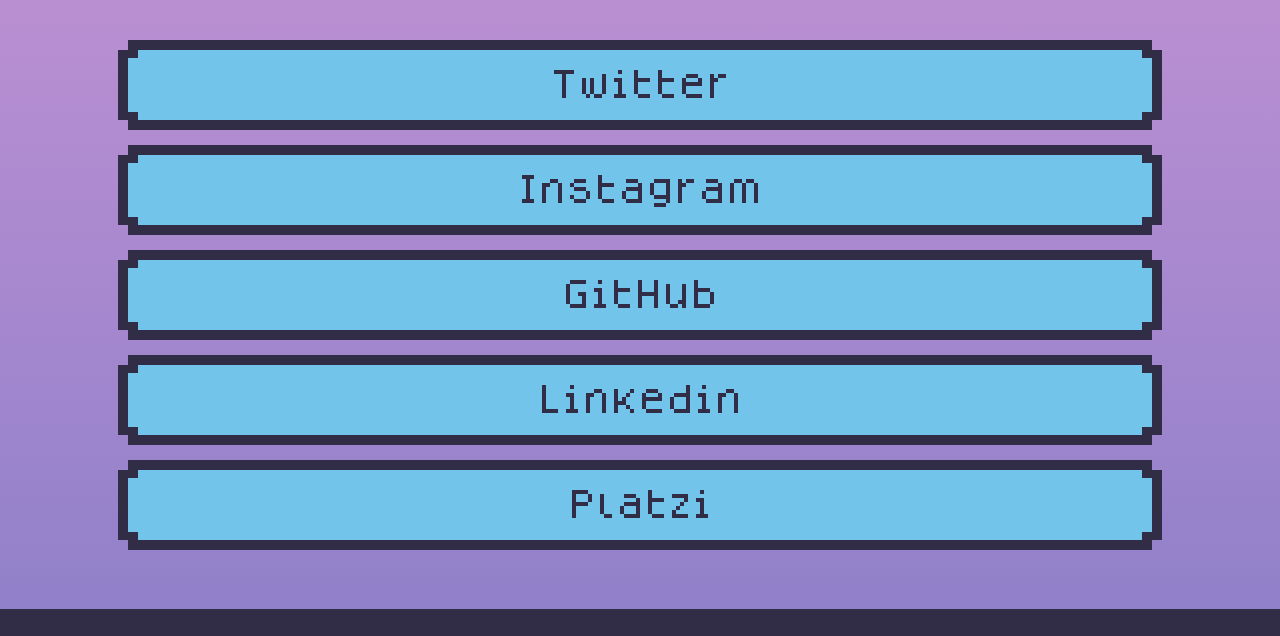
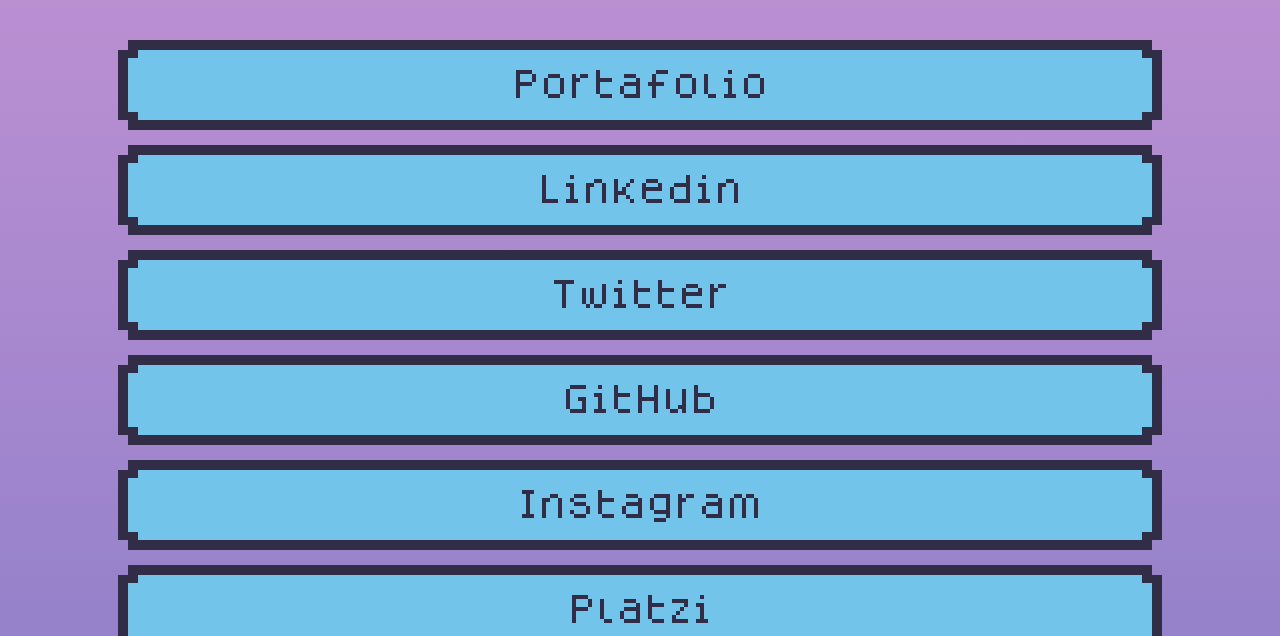
Before and after one commit to frangardev/redes, a website built with webpack: page public/index.html in a window 1280 px wide. Shown: the part 144-780 px from the top of the page. Built offline with nearby package versions, Linux system fonts and the light colour scheme; files whose address does not match are found by name.

Commit message:
Agregué mi portafolio a los links y una nueva fuente opcional

```diff
--- a/SRC/index.js
+++ b/SRC/index.js
@@ -1,9 +1,10 @@
 import './styles/main.css'
 const misRedes = [
+    {name : 'Portafolio', url: 'https://frangardev.com'},
+    {name : 'Linkedin', url: 'https://www.linkedin.com/in/frangardev/'},
     {name : 'Twitter', url: 'https://twitter.com/frangardev'},
+    {name : 'GitHub', url: 'https://github.com/frangardev'},
     {name : 'Instagram', url: 'https://instagram.com/frangardev'},
-    {name : 'GitHub', url: 'https://github.com/frangardev'},
-    {name : 'Linkedin', url: 'https://www.linkedin.com/in/frangardev/'},
     {name : 'Platzi', url: 'https://platzi.com/p/frangardev/'},
 ]
 
--- a/SRC/styles/main.css
+++ b/SRC/styles/main.css
@@ -22,7 +22,7 @@
     box-sizing: border-box;
 }
 body{
-    font-family: Dogica Pixel, Arial, Helvetica, sans-serif;
+    font-family: Dogica Pixel, 'Press Start 2P', Arial, Helvetica, sans-serif;
     background-image: linear-gradient(to top, #887ec8, #9883cb, #a788cf, #b58dd1, #c392d4);
     min-height: 100vh;
     position: relative;
--- a/public/index.html
+++ b/public/index.html
@@ -6,6 +6,9 @@
     <meta name="viewport" content="width=device-width, initial-scale=1.0">
     <meta name="keywords" content="frangardev, Francisco Alejandro García Munguía, Frontend">
     <meta name="description" content="Redes de Francisco García (@frangardev)">
+    <link rel="preconnect" href="https://fonts.googleapis.com">
+    <link rel="preconnect" href="https://fonts.gstatic.com" crossorigin>
+    <link href="https://fonts.googleapis.com/css2?family=Press+Start+2P&display=swap" rel="stylesheet">
     <link rel="icon" href="./assets/img/frangardev-pixelart.png">
     <title>@frangardev</title>
 </head>
```
